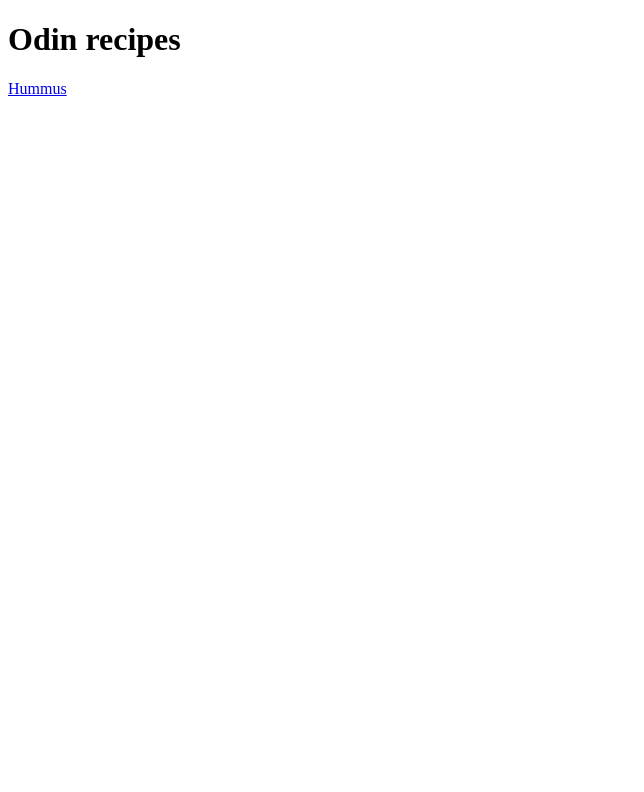
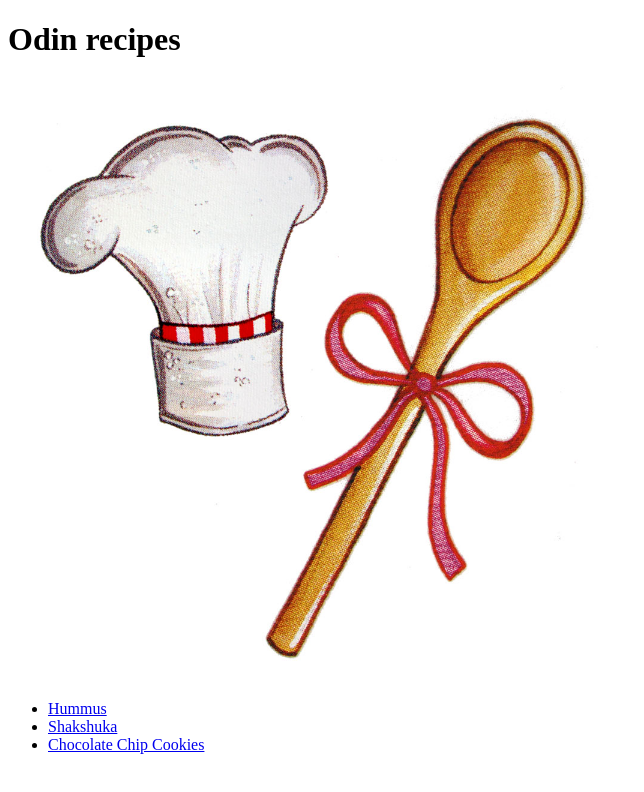
Before and after one commit to Illsister/odin-recipes, a plain HTML site: page index.html in a window 1280 px wide. Shown: the whole page, without its empty margins (0-644 px from the left). Drawn offline with Linux system fonts and the light colour scheme.

Commit message:
Bild hinzugefügt

```diff
--- a/index.html
+++ b/index.html
@@ -7,7 +7,12 @@
 
     <body>
         <h1>Odin recipes</h1>
-        <a href="./recipes/hummus.html">Hummus</a>
+        <img src="./images/odinReipesHeader.jpg" width="600">
+        <ul>
+            <li><a href="./recipes/hummus.html">Hummus</a></li>
+            <li><a href="./recipes/shakshuka.html">Shakshuka</a></li>
+            <li><a href="./recipes/cookies.html">Chocolate Chip Cookies</a></li>
+        </ul>
     </body>
 
 </html>
```
Also changed, not shown: images/cookies.jpeg (added), images/hummus.jpeg (added), images/odinReipesHeader.jpg (added), images/shakshuka.jpeg (added).
